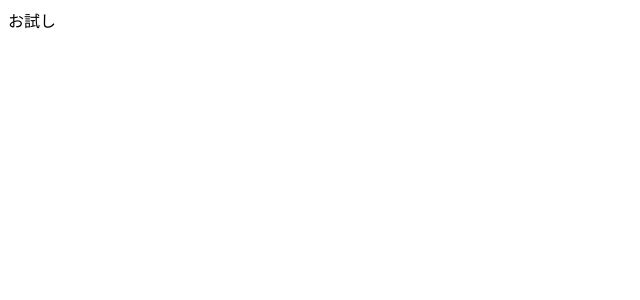
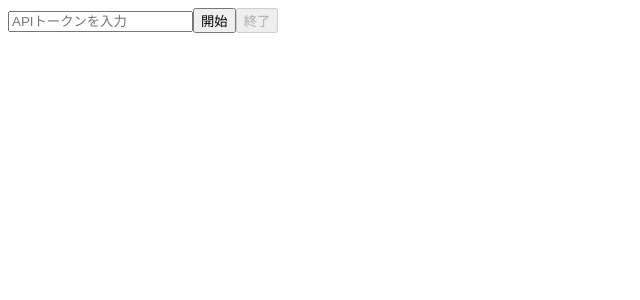
Before and after one commit to tarosan5924/auto-reaction-shooting, a Next.js app: page / in a window 1280 px wide. Shown: the top 300 px of the page, without its empty margins (0-640 px from the left). Built offline with nearby package versions, Linux system fonts and the light colour scheme.

Commit message:
APIトークンの入力を受けられるように変更、stream開始終了のボタン追加

```diff
--- a/src/app/page.tsx
+++ b/src/app/page.tsx
@@ -1,5 +1,38 @@
+"use client";
+import { useState } from "react";
+
 const Home = (): JSX.Element => {
-  return <div>お試し</div>;
+  const [isStreaming, setIsStreaming] = useState(false);
+  const [apiToken, setApiToken] = useState<string>("");
+
+  return (
+    <div>
+      <input
+        type="text"
+        value={apiToken}
+        placeholder={"APIトークンを入力"}
+        onChange={(e) => {
+          setApiToken(e.currentTarget.value);
+        }}
+      />
+      <button
+        disabled={isStreaming}
+        onClick={() => {
+          setIsStreaming(true);
+        }}
+      >
+        開始
+      </button>
+      <button
+        disabled={!isStreaming}
+        onClick={() => {
+          setIsStreaming(false);
+        }}
+      >
+        終了
+      </button>
+    </div>
+  );
 };
 
 export default Home;
```
